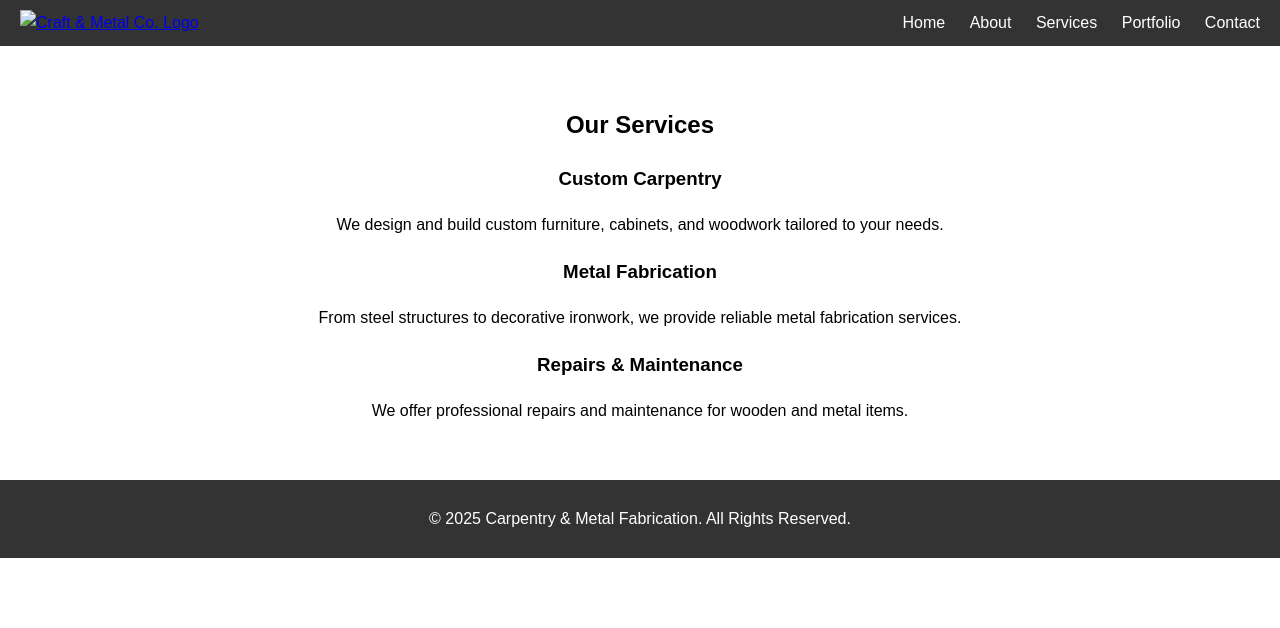
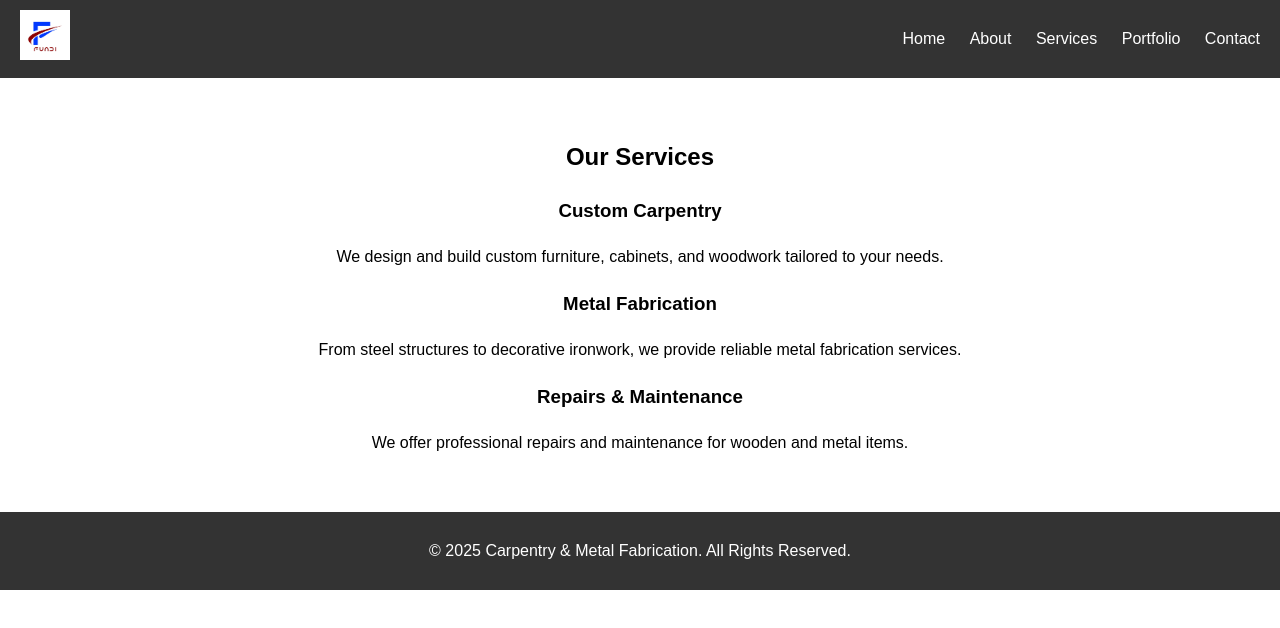
Before and after one commit to Mwanga25/Fundi, a plain HTML site: page services.html in a window 1280 px wide. Drawn offline with Linux system fonts and the light colour scheme.

Commit message:
Update services.html
Change name to match the uploaded one

```diff
--- a/services.html
+++ b/services.html
@@ -10,7 +10,7 @@
     <header>
     <div class="logo">
         <a href="index.html">
-            <img src="images/logo.png" alt="Craft & Metal Co. Logo">
+            <img src="logo.png" alt="Craft & Metal Co. Logo">
         </a>
     </div>
     <nav>
```
